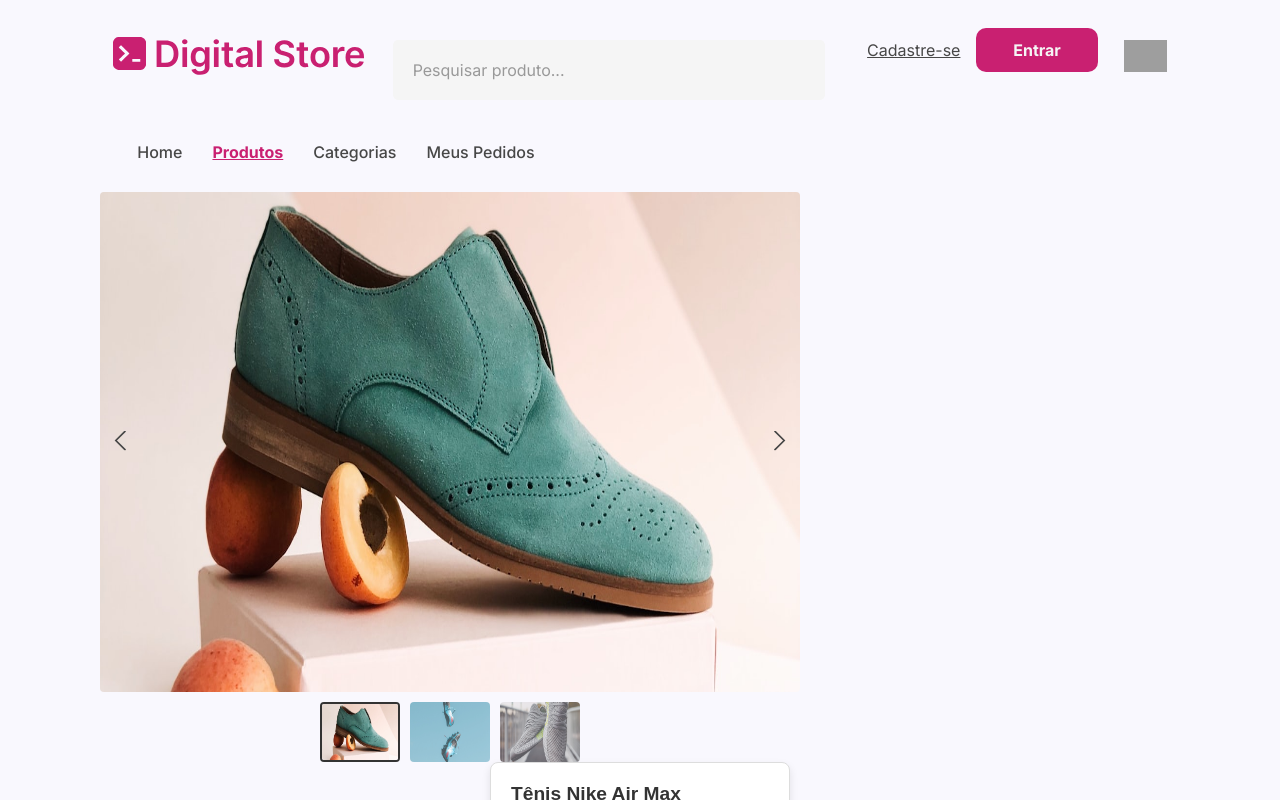
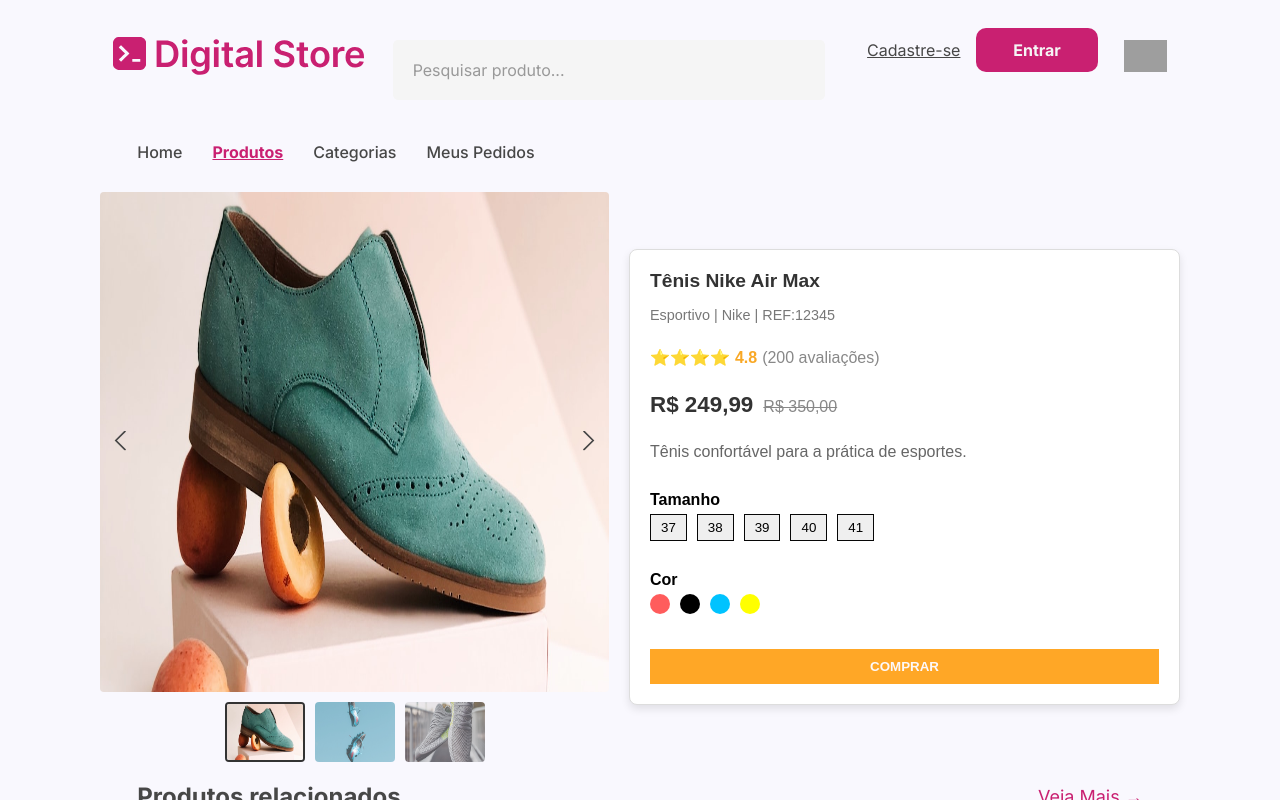
Before and after one commit to levyzowisk/GTDRIP-A, a React (Vite) app: page /products/1 in a window 1280 px wide. Shown: the top 800 px of the page. Built offline with nearby package versions, Linux system fonts and the light colour scheme; grey boxes are pictures that could not be loaded.

Commit message:
Adiciona contêiner para a página de visualização de produtos, ajusta estilos e organiza layout entre Gallery e BuyBox

```diff
--- a/src/pages/ProductViewPage/App.jsx
+++ b/src/pages/ProductViewPage/App.jsx
@@ -2,7 +2,6 @@
 import Gallery from "../../components/Gallery/app2";
 import Layout from "../../components/Layout/App";
 import Section from "../../components/Section/App";
-import ProductDetails from "../../components/ProductDetails/App";
 import "./style.css";
 import BuyBox from "../../components/BuyBox/App";
 import ProductOptions from "../../components/ProductOptions/App";
@@ -11,7 +10,8 @@
   return (
     <>
       <Layout>
-        <Gallery></Gallery>
+        <div className="product-view-container">
+          <Gallery />
           <BuyBox
             name="Tênis Nike Air Max"
             category="Esportivo | Nike | REF:12345"
@@ -30,6 +30,7 @@
               type="text"
             />
           </BuyBox>
+        </div>
         <Section title="Produtos relacionados">
           <ProductListing />
         </Section>
@@ -37,7 +38,6 @@
     </>
   );
 }
-<BuyBox />;
 
 // name="Tênis Nike Air Max"
 // reference="123456"
--- a/src/pages/ProductViewPage/style.css
+++ b/src/pages/ProductViewPage/style.css
@@ -0,0 +1,8 @@
+.product-view-container {
+    display: flex;
+    gap: 20px; /* Espaçamento entre Gallery e BuyBox */
+}
+
+.product-view-container > * {
+    flex: 1; /* Para que cada componente ocupe o mesmo espaço */
+}
```
Lines whose indentation alone changed are shown as unchanged.
